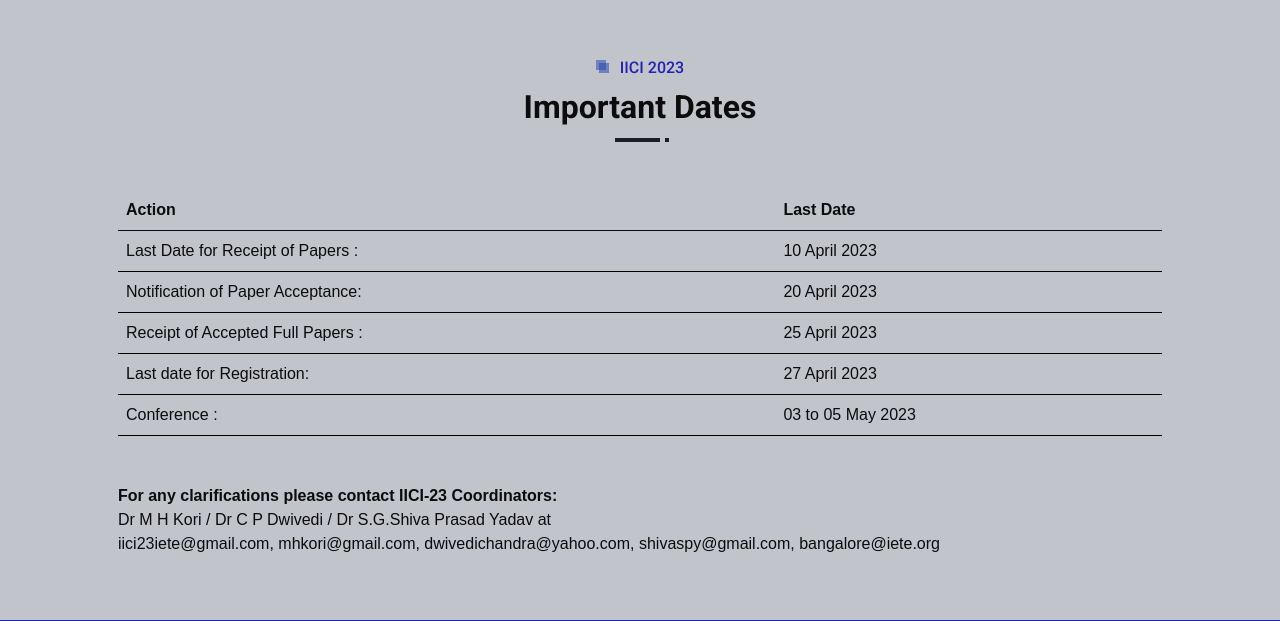
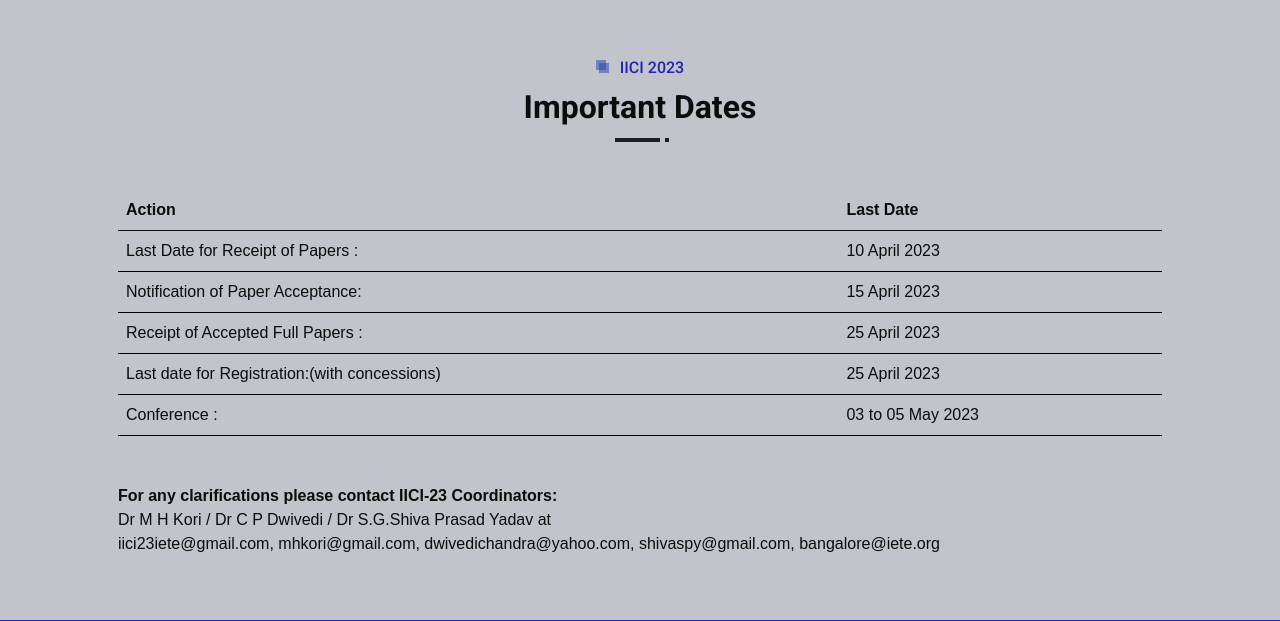
Before and after one commit to KetanKeshav/IETE-Bangalore, a PHP site: page /iici-dates.php in a window 1280 px wide. Shown: the part 88-709 px from the top of the page. Run offline with PHP 8.4, Linux system fonts and the light colour scheme; some libraries are stand-ins or nearby versions.

Commit message:
Dates update

```diff
--- a/iici-dates.php
+++ b/iici-dates.php
@@ -79,15 +79,15 @@
                                                 </tr>
                                                 <tr>
                                                     <td>Notification of Paper Acceptance:</td>
-                                                    <td>20 April 2023</td>
+                                                    <td>15 April 2023</td>
                                                 </tr>
                                                 <tr>
                                                     <td>Receipt of Accepted Full Papers :</td>
                                                     <td>25 April 2023</td>
                                                 </tr>
                                                 <tr>
-                                                    <td>Last date for Registration:</td>
-                                                    <td>27 April 2023</td>
+                                                    <td>Last date for Registration:(with concessions)</td>
+                                                    <td>25 April 2023</td>
                                                 </tr>
                                                 <tr>
                                                     <td>Conference :</td>
```
